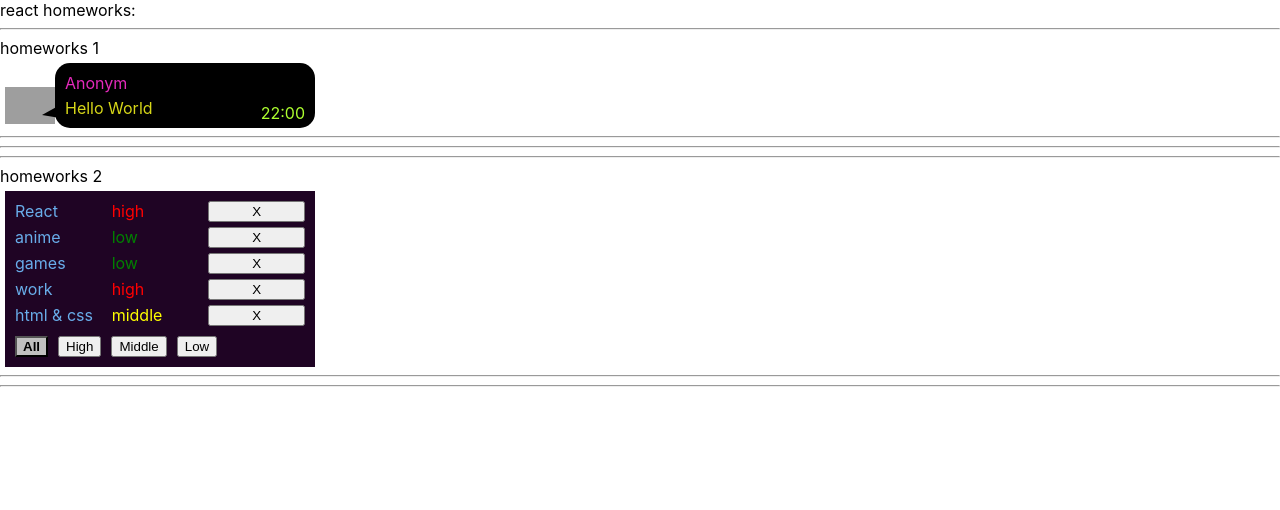
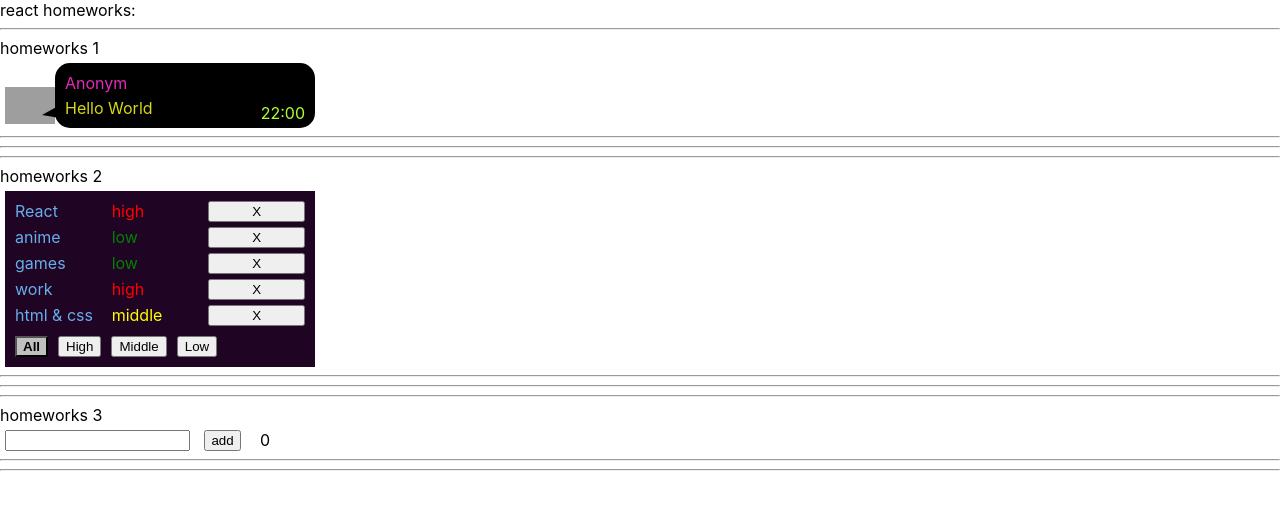
Before and after one commit to ArkadyPol/my-homework, a React (Create React App) app: page / in a window 1280 px wide. Shown: the top 510 px of the page. Built offline with nearby package versions, Linux system fonts and the light colour scheme; grey boxes are pictures that could not be loaded.

Commit message:
home task 3

```diff
--- a/package.json
+++ b/package.json
@@ -10,10 +10,12 @@
     "@types/node": "^12.0.0",
     "@types/react": "^17.0.0",
     "@types/react-dom": "^17.0.0",
+    "@types/uuid": "^8.3.0",
     "react": "^17.0.2",
     "react-dom": "^17.0.2",
     "react-scripts": "4.0.3",
     "typescript": "^4.1.2",
+    "uuid": "^8.3.2",
     "web-vitals": "^1.0.1"
   },
   "scripts": {
--- a/src/p1-main/m1-ui/u1-app/App.tsx
+++ b/src/p1-main/m1-ui/u1-app/App.tsx
@@ -2,6 +2,7 @@ import React from 'react'
 import s from './App.module.css'
 import HW1 from '../../../p2-homeworks/h1/HW1'
 import HW2 from '../../../p2-homeworks/h2/HW2';
+import HW3 from '../../../p2-homeworks/h3/HW3';
 
 function App() {
     return (
@@ -9,7 +10,7 @@ function App() {
             <div>react homeworks:</div>
             <HW1/>
             <HW2/>
-            {/*<HW3/>*/}
+            {<HW3/>}
             {/*<HW4/>*/}
             {/*<HW5/>*/}
 
--- a/src/p2-homeworks/h3/Greeting.module.css
+++ b/src/p2-homeworks/h3/Greeting.module.css
@@ -1,7 +1,30 @@
-.someClass {
+.greeting {
+    display: grid;
+    margin: 5px;
+    width: 270px;
+    grid-template-columns: auto 1fr 20px;
+    grid-template-areas:
+    "input add total"
+    "error . .";
+}
 
+.buttonAdd {
+    grid-area: add;
+    justify-self: center;
+    padding: 0 5px 0 5px;
+}
+
+.total {
+    grid-area: total;
+    justify-self: center;
 }
 
 .error {
     border: 1px solid red;
+    grid-area: input;
 }
+
+.errorMessage {
+    color: red;
+    grid-area: error;
+}
--- a/src/p2-homeworks/h3/Greeting.tsx
+++ b/src/p2-homeworks/h3/Greeting.tsx
@@ -1,28 +1,33 @@
-import React from 'react'
+import React, {ChangeEvent, KeyboardEvent} from 'react'
 import s from './Greeting.module.css'
 
 type GreetingPropsType = {
-    name: any // need to fix any
-    setNameCallback: any // need to fix any
-    addUser: any // need to fix any
-    error: any // need to fix any
-    totalUsers: any // need to fix any
+  name: string // need to fix any
+  setNameCallback: (e: ChangeEvent<HTMLInputElement>) => void // need to fix any
+  addUser: () => void // need to fix any
+  error: string // need to fix any
+  totalUsers: number // need to fix any
 }
 
 // презентационная компонента (для верстальщика)
 const Greeting: React.FC<GreetingPropsType> = (
     {name, setNameCallback, addUser, error, totalUsers} // деструктуризация пропсов
 ) => {
-    const inputClass = s.error // need to fix with (?:)
+  const inputClass = error ? s.error : '' // need to fix with (?:)
+  const handleKeyPress = (e: KeyboardEvent<HTMLInputElement>) => {
+    if (e.key === 'Enter') addUser()
+  }
 
-    return (
-        <div>
-            <input value={name} onChange={setNameCallback} className={inputClass}/>
-            <span>{error}</span>
-            <button onClick={addUser}>add</button>
-            <span>{totalUsers}</span>
-        </div>
-    )
+  return (
+      <div className={s.greeting}>
+        <input value={name} onChange={setNameCallback} className={inputClass} onKeyPress={handleKeyPress}/>
+        <span className={s.errorMessage}>{error}</span>
+        <button className={s.buttonAdd} disabled={error !== ''} onClick={addUser}>add</button>
+        <span className={s.total}>{totalUsers}</span>
+      </div>
+  )
+
+
 }
 
 export default Greeting
--- a/src/p2-homeworks/h3/GreetingContainer.tsx
+++ b/src/p2-homeworks/h3/GreetingContainer.tsx
@@ -1,9 +1,10 @@
-import React, {useState} from 'react'
+import React, {ChangeEvent, useState} from 'react'
 import Greeting from './Greeting'
+import {UserType} from './HW3'
 
 type GreetingContainerPropsType = {
-    users: any // need to fix any
-    addUserCallback: any // need to fix any
+  users: Array<UserType> // need to fix any
+  addUserCallback: (name: string) => void // need to fix any
 }
 
 // более простой и понятный для новичков
@@ -12,17 +13,24 @@ type GreetingContainerPropsType = {
 // более современный и удобный для про :)
 // уровень локальной логики
 const GreetingContainer: React.FC<GreetingContainerPropsType> = ({users, addUserCallback}) => { // деструктуризация пропсов
-    const [name, setName] = useState<any>('') // need to fix any
-    const [error, setError] = useState<any>('') // need to fix any
+  const [name, setName] = useState<string>('') // need to fix any
+  const [error, setError] = useState<string>('') // need to fix any
 
-    const setNameCallback = (e: any) => { // need to fix any
-        setName('') // need to fix
+  const setNameCallback = (e: ChangeEvent<HTMLInputElement>) => { // need to fix any
+    const newName = e.currentTarget.value
+    setName(newName) // need to fix
+    if (newName.trim()) setError('')
   }
   const addUser = () => {
-        alert(`Hello  !`) // need to fix
+    const validatedName = name.trim()
+    if (validatedName) {
+      addUserCallback(validatedName)
+      alert(`Hello ${validatedName}!`) // need to fix
+    } else setError('name is required!')
+    setName('')
   }
 
-    const totalUsers = 0 // need to fix
+  const totalUsers = users.length // need to fix
 
   return (
       <Greeting
--- a/src/p2-homeworks/h3/HW3.tsx
+++ b/src/p2-homeworks/h3/HW3.tsx
@@ -1,18 +1,20 @@
 import React, {useState} from 'react'
+import {v1} from 'uuid'
 import GreetingContainer from './GreetingContainer'
 
 // types
 export type UserType = {
-    _id: any // need to fix any
-    name: any // need to fix any
+  _id: string // need to fix any
+  name: string // need to fix any
 }
 
 // уровень работы с глобальными данными
 function HW3() {
-    const [users, setUsers] = useState<any>([]) // need to fix any
+  const [users, setUsers] = useState<Array<UserType>>([]) // need to fix any
 
-    const addUserCallback = (name: any) => { // need to fix any
-        setUsers([]) // need to fix
+  const addUserCallback = (name: string) => { // need to fix any
+    const newUser: UserType = {_id: v1(), name}
+    setUsers([...users, newUser]) // need to fix
   }
 
   return (
```
Also changed, not shown: 1 other file (tests, documents, lock files or other folders). Lines whose indentation alone changed are shown as unchanged.
